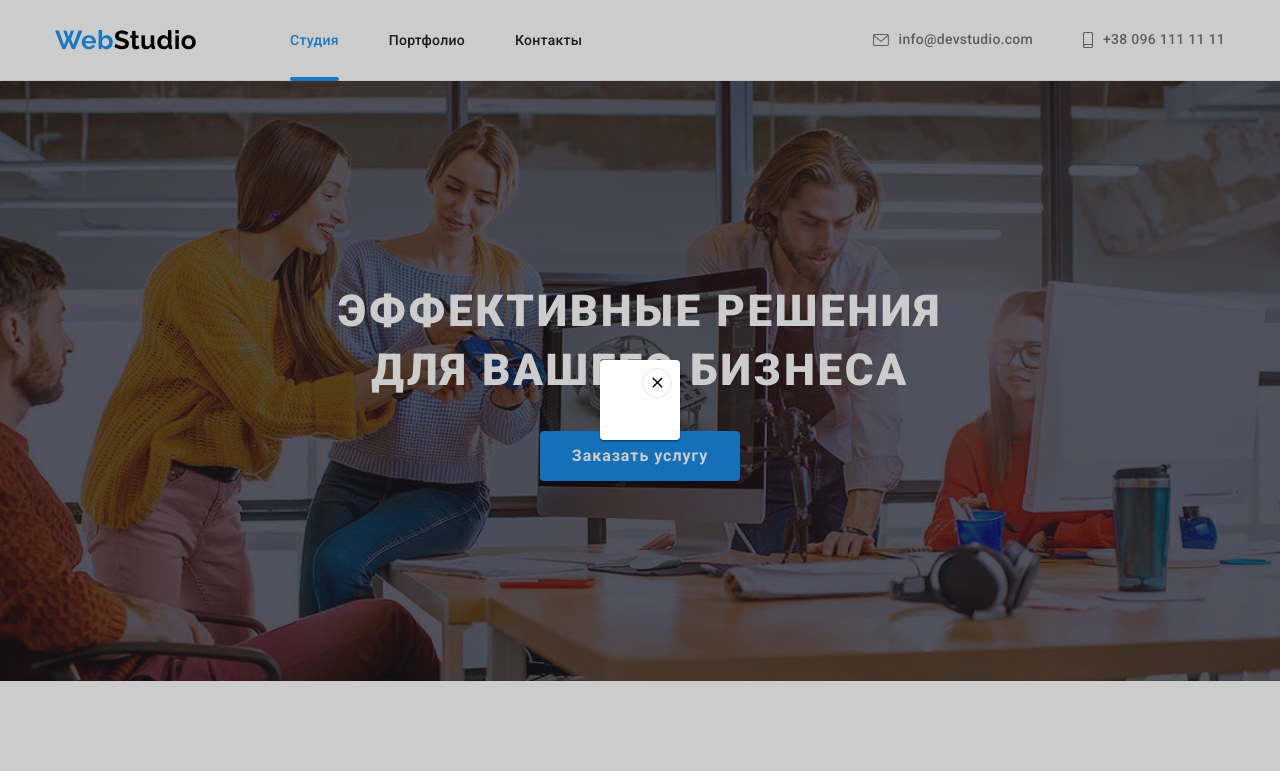
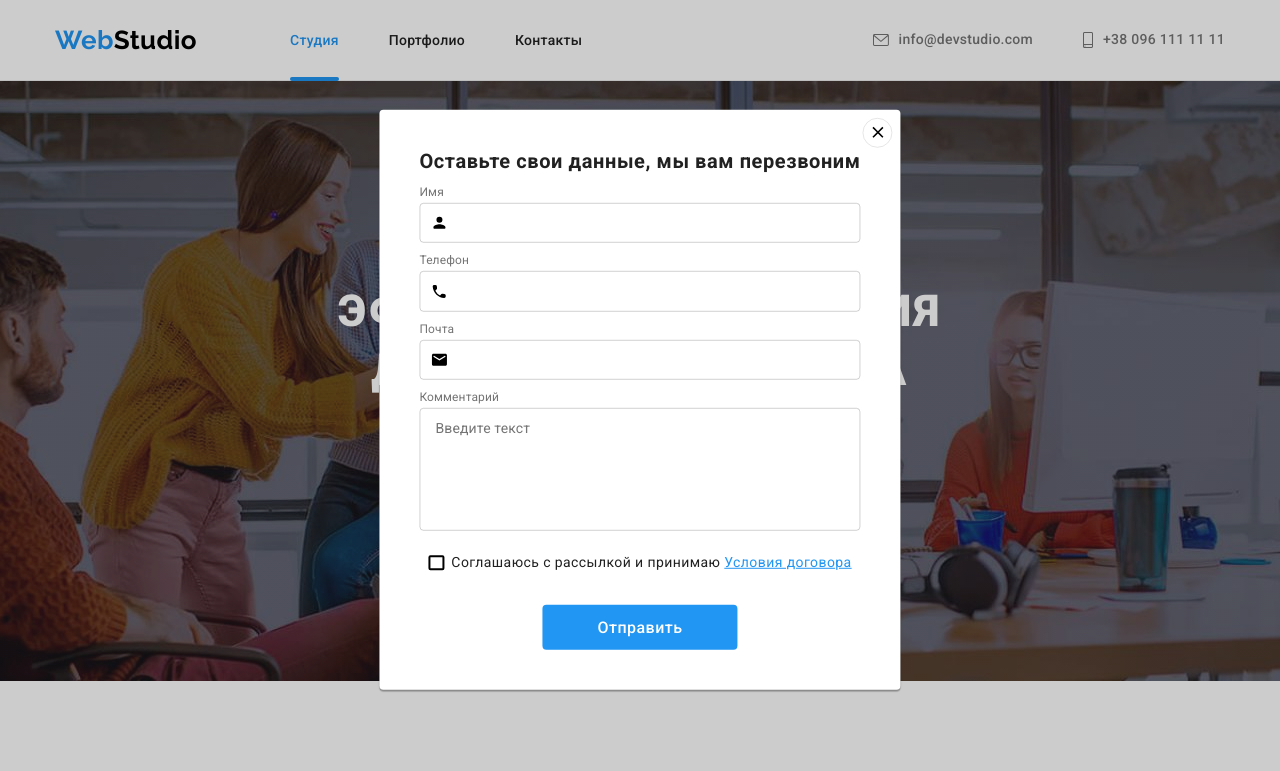
Before and after one commit to Lezhnova/goit-markup-hw-06, a plain HTML site: page index.html in a window 1280 px wide. Both pictures are taken after a click on the button "Заказать услугу". Shown: the top 771 px of the page. Drawn offline with nearby package versions, Linux system fonts and the light colour scheme.

Commit message:
Update index.html

```diff
--- a/index.html
+++ b/index.html
@@ -3,7 +3,7 @@
   <head>
     <meta charset="UTF-8" />
     <meta name="viewport" content="width=device-width, initial-scale=1.0" />
-    <title>goit-markup-hw-05</title>
+    <title>goit-markup-hw-06</title>
 
     <link rel="preconnect" href="https://fonts.gstatic.com" />
     <link
@@ -652,25 +652,87 @@
             </li>
           </ul>
         </div>
+
+      <form class="email-form uppercase" autocomplete="on" novalidate>
+        <div class="email-form-wrapper" role="group" aria-labelledby="email-input">
+          <p id="email-input">Подпишитесь на рассылку</p>
+          <input type="email" name="email" id="footer-email" class="input" placeholder="E-mail" />
+          <button type="submit" class="button">
+            Подписаться
+            <svg class="email-form-icon" height="24" width="24">
+              <use href="./images/icons.svg#send"></use>
+            </svg>
+          </button>
+        </div>
+      </form>
       </div>
     </footer>
 
     <div class="backdrop-sign is-hidden" data-modal>
       <div class="modal-sign">
         <button class="close-button" data-modal-close>
-          <svg
-            width="30"
-            height="30"
-            viewBox="0 0 30 30"
-            fill="none"
-            xmlns="http://www.w3.org/2000/svg"
-          >
-            <path
-              d="M21 10.1079L19.8921 9L15.5 13.3921L11.1079 9L10 10.1079L14.3921 14.5L10 18.8921L11.1079 20L15.5 15.6079L19.8921 20L21 18.8921L16.6079 14.5L21 10.1079Z"
-              fill="black"
-            />
+          <svg height="18" width="18">
+            <use href="./images/icons.svg#close"></use>
           </svg>
         </button>
+
+        <form class="modal-form" autocomplete="on" novalidate>
+          <div class="modal-form-wrapper" role="group" aria-labelledby="form-heading">
+            <p id="form-heading" class="form-heading">
+              Оставьте свои данные, мы вам перезвоним
+            </p>
+
+            <div class="group">
+              <label class="label" for="name">Имя</label>
+              <div class="form-field">
+                <input id="name" class="input" type="text" name="name" />
+                <svg class="icon" height="18" width="18">
+                  <use href="./images/icons.svg#person"></use>
+                </svg>
+              </div>
+            </div>
+
+            <div class="group">
+              <label for="tel" class="label">Телефон</label>
+              <div class="form-field">
+                <input id="tel" class="input" type="tel" name="tel" />
+                <svg class="icon" height="18" width="18">
+                  <use href="./images/icons.svg#phone"></use>
+                </svg>
+              </div>
+            </div>
+
+            <div class="group">
+              <label for="email" class="label">Почта</label>
+              <div class="form-field">
+                <input id="email" class="input" type="email" name="email" />
+                <svg class="icon" height="18" width="18">
+                  <use href="./images/icons.svg#email"></use>
+                </svg>
+              </div>
+            </div>
+
+            <div class="group">
+              <label for="comment" class="label">Комментарий</label>
+              <div class="form-field">
+                <textarea class="input textarea" name="comment" id="comment" placeholder="Введите текст" rows="6"></textarea>
+              </div>
+            </div>
+          </div>
+
+          <div class="group">
+
+            <label class="checkbox-label">
+              <input class="checkbox visually-hidden" type="checkbox" name="checkbox" />
+              <svg class="checkbox-icon" height="15" width="16">
+                <use href="./images/icons.svg#check-mark"></use>
+              </svg>
+              <span class="checkbox-label-text">Соглашаюсь с рассылкой и принимаю</span>
+            </label>
+            <a class="link" href="#">Условия договора</a>
+          </div>
+        </form>
+        <button class="button" type="submit">Отправить</button>
       </div>
     </div>
     <script src="./js/modal.js"></script>
```
